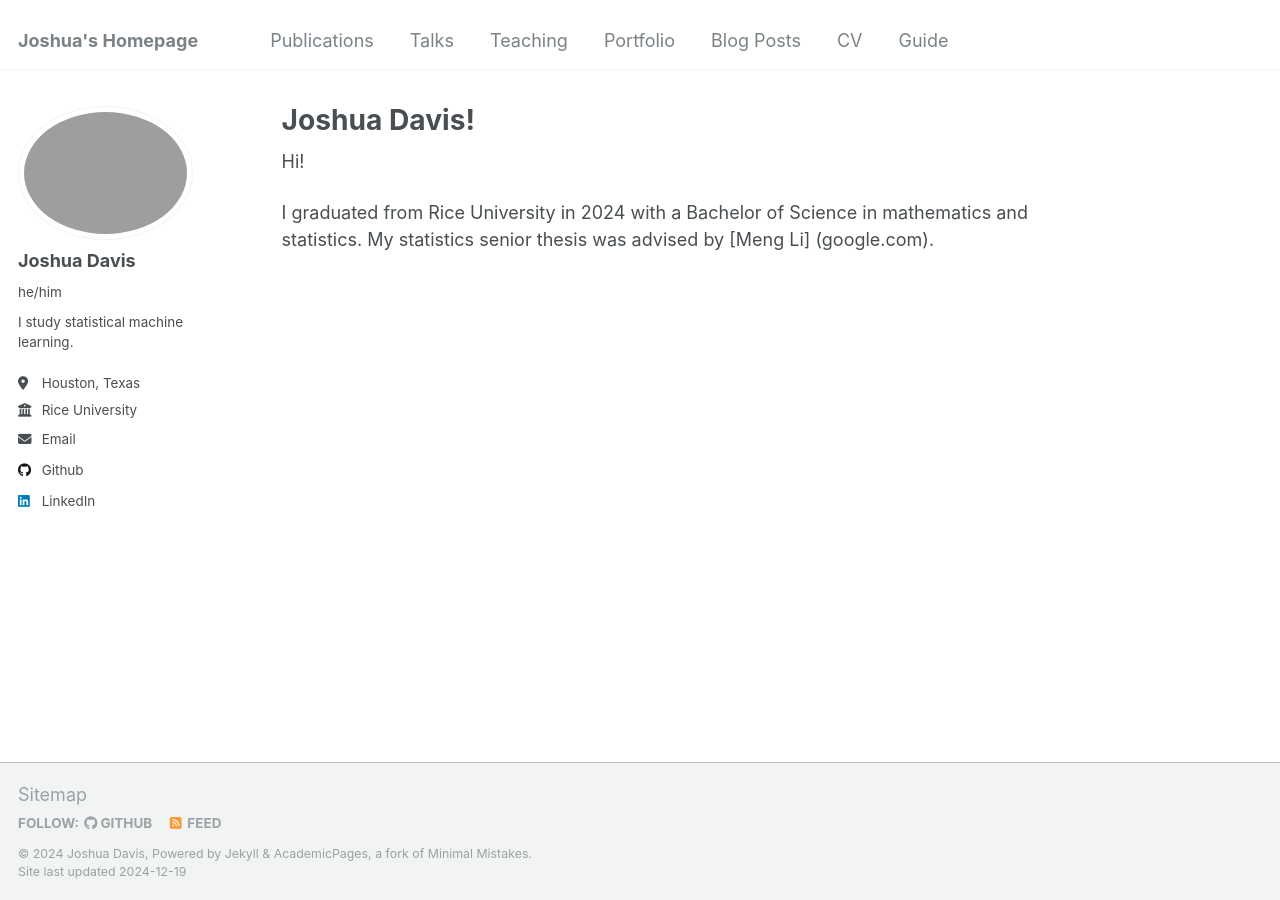
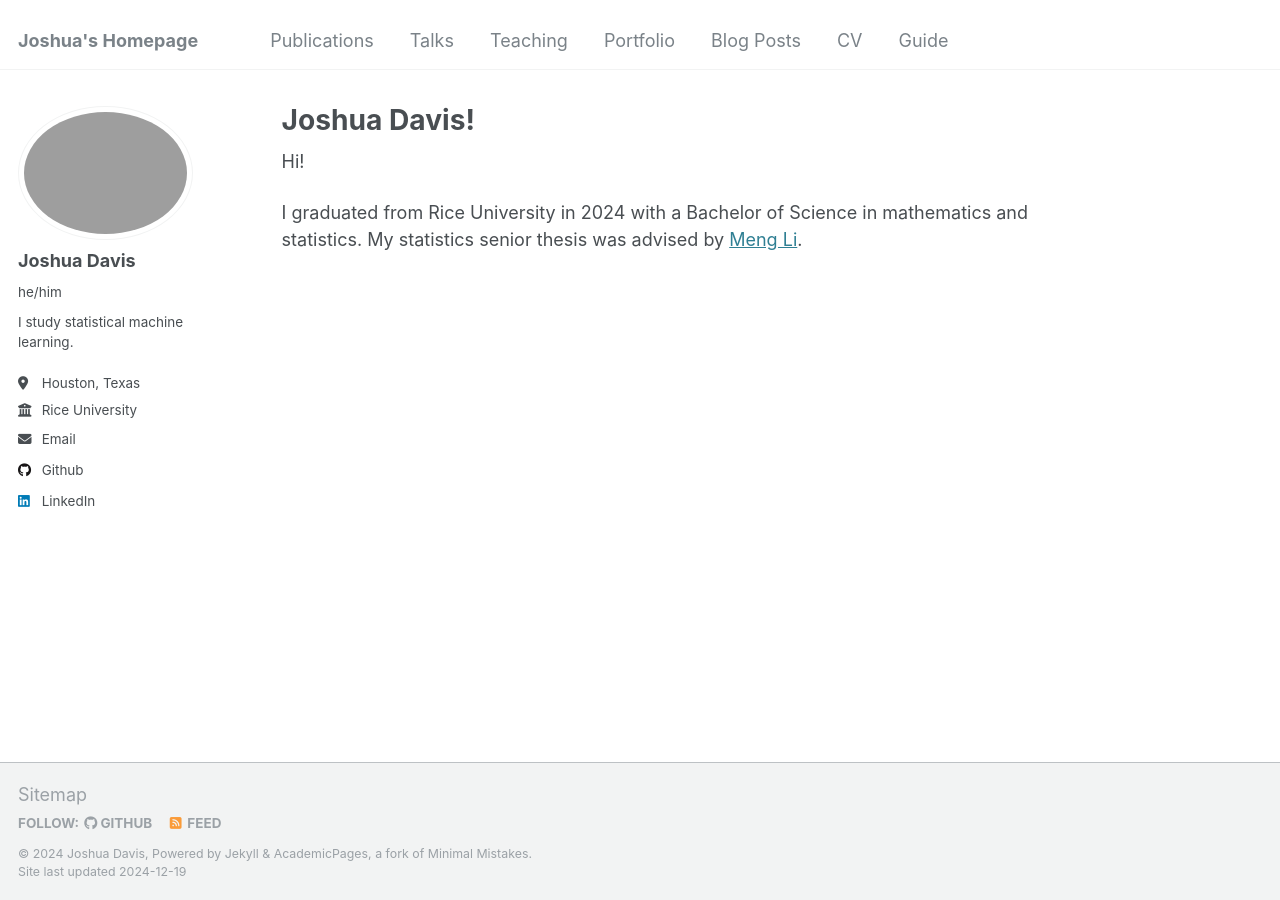
Before and after one commit to jxshdavis/jxshdavis.github.io, a Jekyll site: the page built from _pages/about.md, in a window 1280 px wide. Built offline with Jekyll 4.4.1, drawn with Linux system fonts in a browser that asks for light colours.

Commit message:
Update about.md

```diff
--- a/_pages/about.md
+++ b/_pages/about.md
@@ -9,4 +9,4 @@ redirect_from:
 
 Hi!
 
-I graduated from Rice University in 2024 with a Bachelor of Science in mathematics and statistics. My statistics senior thesis was advised by [Meng Li] (google.com).
+I graduated from Rice University in 2024 with a Bachelor of Science in mathematics and statistics. My statistics senior thesis was advised by [Meng Li](https://meng.rice.edu).
```
